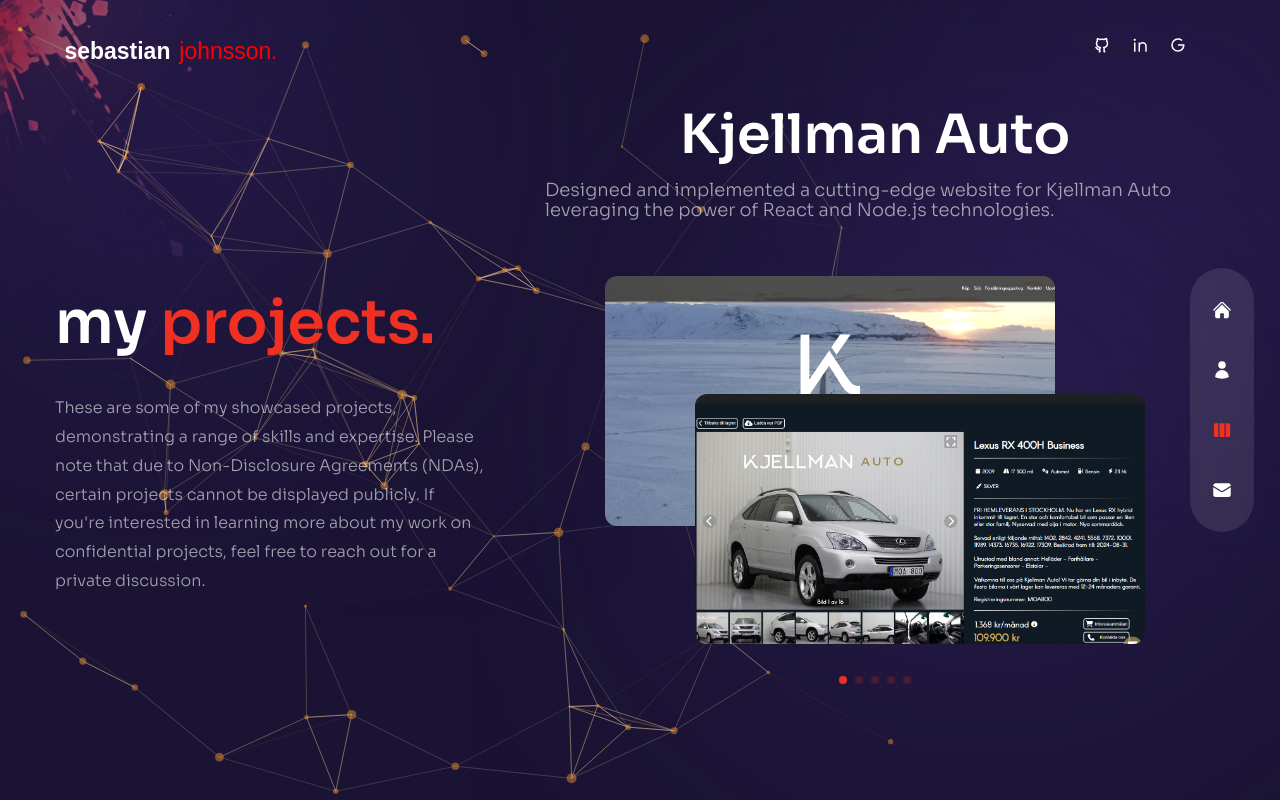
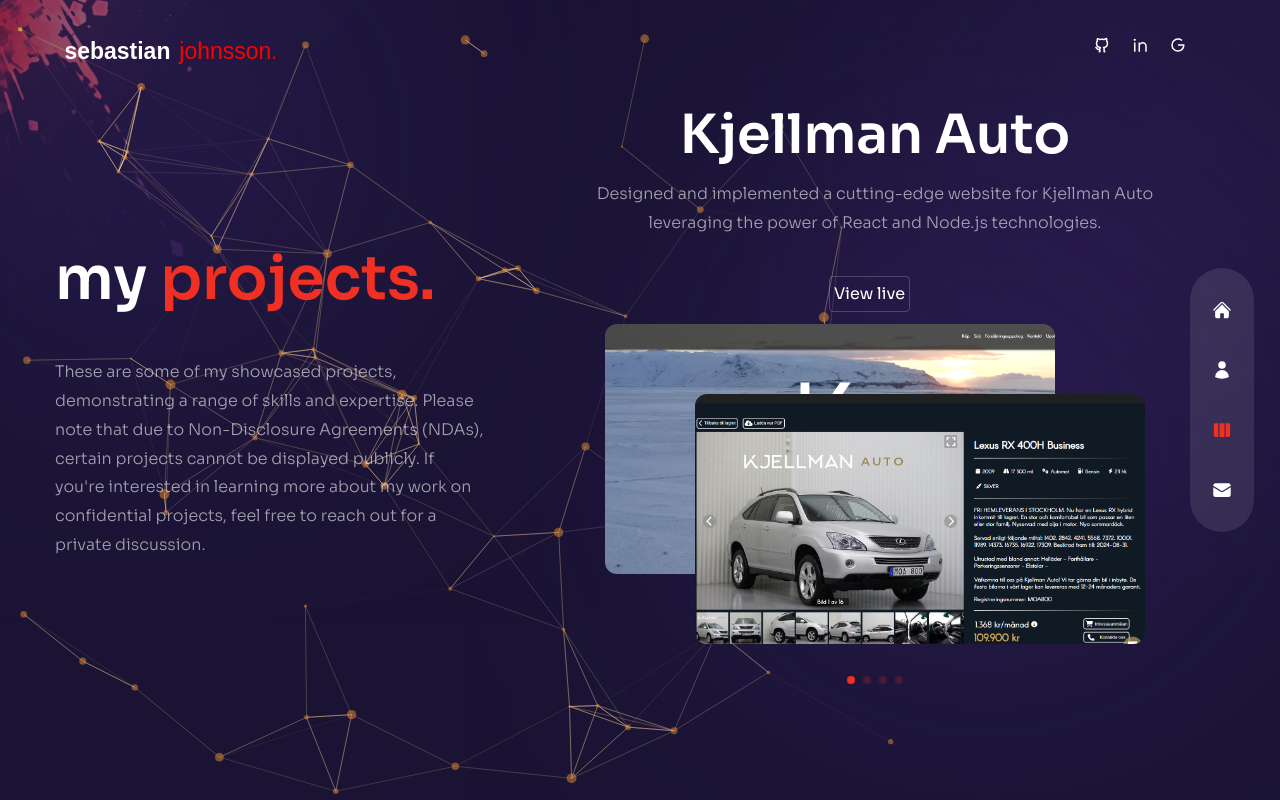
Before and after one commit to Sebbe-cell/sj-portfolio-2, a Next.js app: page /projects in a window 1280 px wide. Built offline with nearby package versions, Linux system fonts and the light colour scheme; some icons are missing.

Commit message:
fourth-commit

```diff
--- a/components/ProjectsSlider.js
+++ b/components/ProjectsSlider.js
@@ -7,17 +7,19 @@
 import "swiper/css/pagination";
 
 import { FreeMode, Pagination } from "swiper";
+import Link from "next/link";
 
 const data = [
   {
     id: 1,
     title: "Kjellman Auto",
+    path: "https://www.kjellmanauto.com",
     description:
       "Designed and implemented a cutting-edge website for Kjellman Auto leveraging the power of React and Node.js technologies.",
     imgSrc: [
       {
         img: "/kj1.png",
-        className: "xl:top-24 top-24 left-10 xl:left-20 z-10 mt-20 pl-0",
+        className: "xl:top-[9rem] top-24 left-10 xl:left-20 z-10 mt-20 pl-0",
       },
       {
         img: "/kj2.png",
@@ -29,12 +31,13 @@
   {
     id: 2,
     title: "Indpro AB",
+    path: "https://www.indpro.se",
     description:
       "Contributed to a team effort in developing an innovative website for Indpro AB, utilizing Next.js and Node.js technologies.",
     imgSrc: [
       {
         img: "/indpro1.png",
-        className: "xl:top-24 top-24 left-10 xl:left-20 z-10 mt-20 pl-0",
+        className: "xl:top-[9rem] top-24 left-10 xl:left-20 z-10 mt-20 pl-0",
       },
       {
         img: "/indpro2.png",
@@ -46,12 +49,13 @@
   {
     id: 3,
     title: "TrackFit360",
+    path: "https://trackfit360.netlify.app/",
     description:
       "Designed and created an inventive website/dashboard with login functionality, specifically designed as a proof of concept for personal fitness tracking. Implemented using Next.js 14 and Node.js technologies.",
     imgSrc: [
       {
         img: "/tf1.png",
-        className: "xl:top-24 top-24 left-10 xl:left-20 z-10 mt-20 pl-0",
+        className: "xl:top-[9rem] top-24 left-10 xl:left-20 z-10 mt-20 pl-0",
       },
       {
         img: "/tf2.png",
@@ -62,33 +66,17 @@
   },
   {
     id: 4,
-    title: "Kjellman Auto",
+    title: "NovaVest",
+    path: "/",
     description:
-      "Designed and implemented a cutting-edge website for Kjellman Auto leveraging the power of React and Node.js technologies.",
+      "Created a simple and user-friendly banking app prototype. This project is part of my ongoing exploration and experimentation, demonstrating my commitment to continuous learning and improvement in web development.",
     imgSrc: [
       {
-        img: "/kj1.png",
-        className: "xl:top-24 top-24 left-10 xl:left-20 z-10 mt-20 pl-0",
+        img: "/nova1.png",
+        className: "xl:top-[9rem] top-24 left-10 xl:left-20 z-10 mt-20 pl-0",
       },
       {
-        img: "/kj2.png",
-        className:
-          "xl:bottom-24 bottom-24 right-10 xl:right-20 z-20 -mb-10 pr-0",
-      },
-    ],
-  },
-  {
-    id: 5,
-    title: "Kjellman Auto",
-    description:
-      "Designed and implemented a cutting-edge website for Kjellman Auto leveraging the power of React and Node.js technologies.",
-    imgSrc: [
-      {
-        img: "/kj1.png",
-        className: "xl:top-24 top-24 left-10 xl:left-20 z-10 mt-20 pl-0",
-      },
-      {
-        img: "/kj2.png",
+        img: "/nova2.png",
         className:
           "xl:bottom-24 bottom-24 right-10 xl:right-20 z-20 -mb-10 pr-0",
       },
@@ -114,7 +102,7 @@
         clickable: true,
       }}
       modules={[FreeMode, Pagination]}
-      className="xl:h-[600px] h-[340px] w-full"
+      className="xl:h-[600px] md:h-[400px] md:-mb-28 -m-0 xl:m-0 h-[340px] w-full"
     >
       {data.map((item) => (
         <SwiperSlide key={item.id}>
@@ -125,9 +113,12 @@
               </h1>
             </div>
             <div>
-              <p className="text-sm sm:text-[18px] absolute card-desc-sm left-0 xl:top-20">
+              <p className="text-[12px] xl:text-center xl:text-[16px] px-10 md:px-0 xl:px-8 absolute card-desc-sm left-0 xl:top-20">
                 {item.description}
               </p>
+            </div>
+            <div className="hidden md:flex absolute left-[8rem] pl-4 top-[8.5rem] xl:left-[18rem] xl:top-[11rem]">
+              <Link className="btn-sm" href={item.path} target="_blank">View live</Link>
             </div>
             <div>
               {item.imgSrc.map((imgItem) => (
--- a/pages/projects/index.js
+++ b/pages/projects/index.js
@@ -16,9 +16,10 @@
       >
         <div className="flex flex-col xl:flex-row justify-between items-center z-50 xl:gap-10">
           <div>
-            <h1 className="xl:h1 text-3xl pt-20 mb-10">
+            <h1 className="text-3xl xl:pt-20 xl:mb-10 md:-mt-20 md:h2 xl:h1 mb-4">
               my <span className="text-accent">projects.</span>
             </h1>
+            <div className="hidden md:flex xl:hidden border w-[500px] mt-2 mb-2"></div>
             <p className="hidden xl:flex">
               {`These are some of my showcased projects, demonstrating a range of
               skills and expertise. Please note that due to Non-Disclosure
--- a/styles/globals.css
+++ b/styles/globals.css
@@ -13,8 +13,6 @@
 
 .card-desc-sm {
   top: 3rem;
-  padding-left: 20px;
-  padding-right: 20px;
 }
 
 .card-title-sm {
@@ -30,6 +28,16 @@
 }
 
 .btn-primary:hover {
+  background-color: rgb(51 65 85 / var(--tw-bg-opacity));
+}
+
+.btn-sm {
+  border: 1px solid rgb(255 255 255 / 0.2);
+  padding: 0.25rem;
+  border-radius: 0.25rem;
+}
+
+.btn-sm:hover {
   background-color: rgb(51 65 85 / var(--tw-bg-opacity));
 }
 
```
Also changed, not shown: public/nova1.png (added), public/nova2.png (added).
